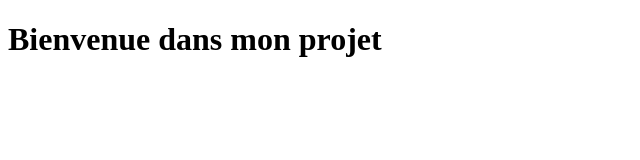
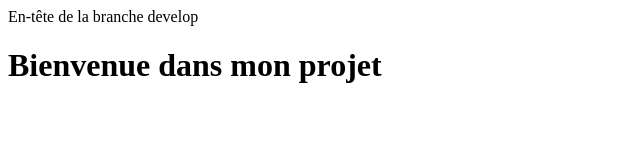
Before and after one commit to DaoudaSag/evaluation-github-remote, a plain HTML site: page index.html in a window 1280 px wide. Shown: the whole page, without its empty margins (0-640 px from the left). Drawn offline with Linux system fonts and the light colour scheme.

Commit message:
Ajout d'un header dans index.html de la branche develop

```diff
--- a/index.html
+++ b/index.html
@@ -6,6 +6,7 @@
     <title>Document</title>
 </head>
 <body>
+    <header>En-tête de la branche develop</header>
     <h1>Bienvenue dans mon projet</h1>
 </body>
 </html>
```
